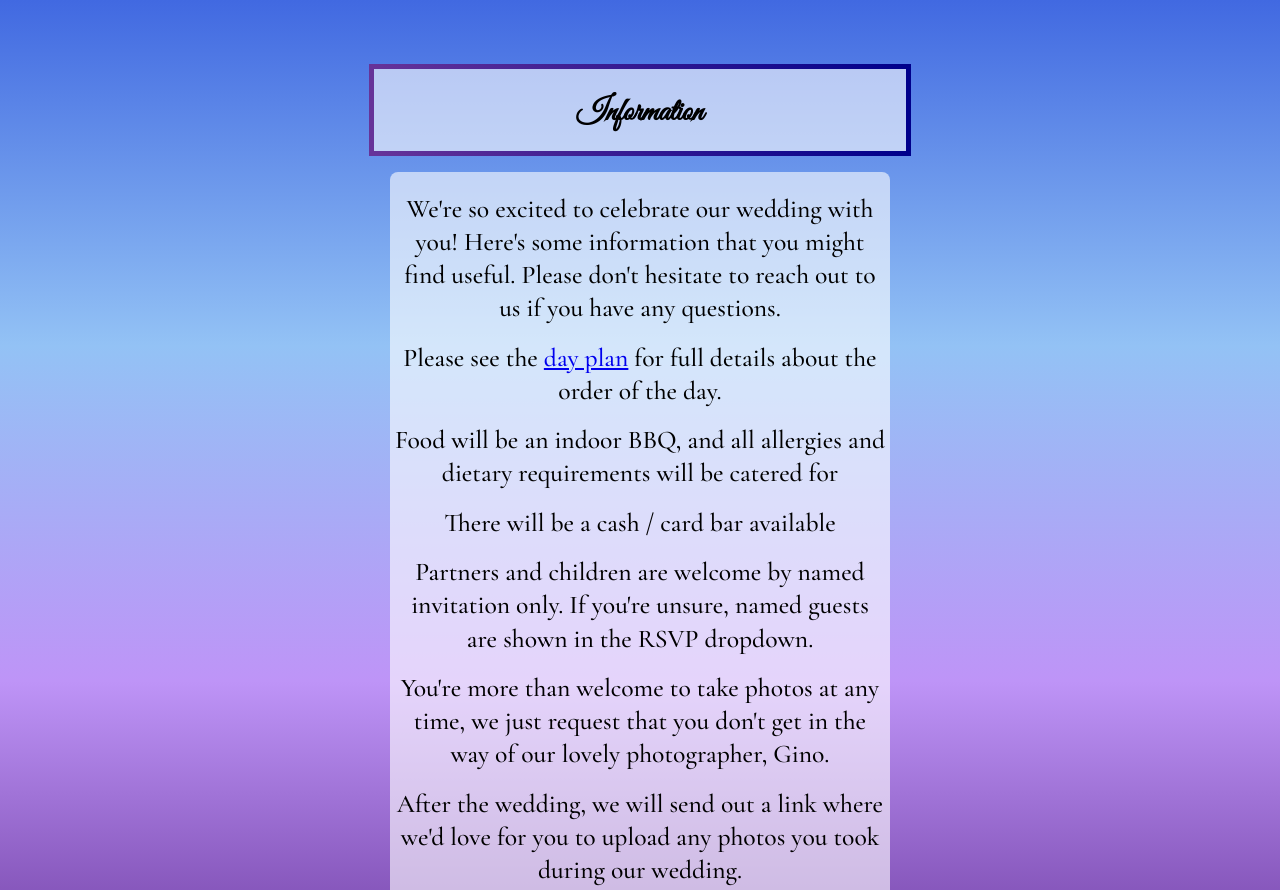
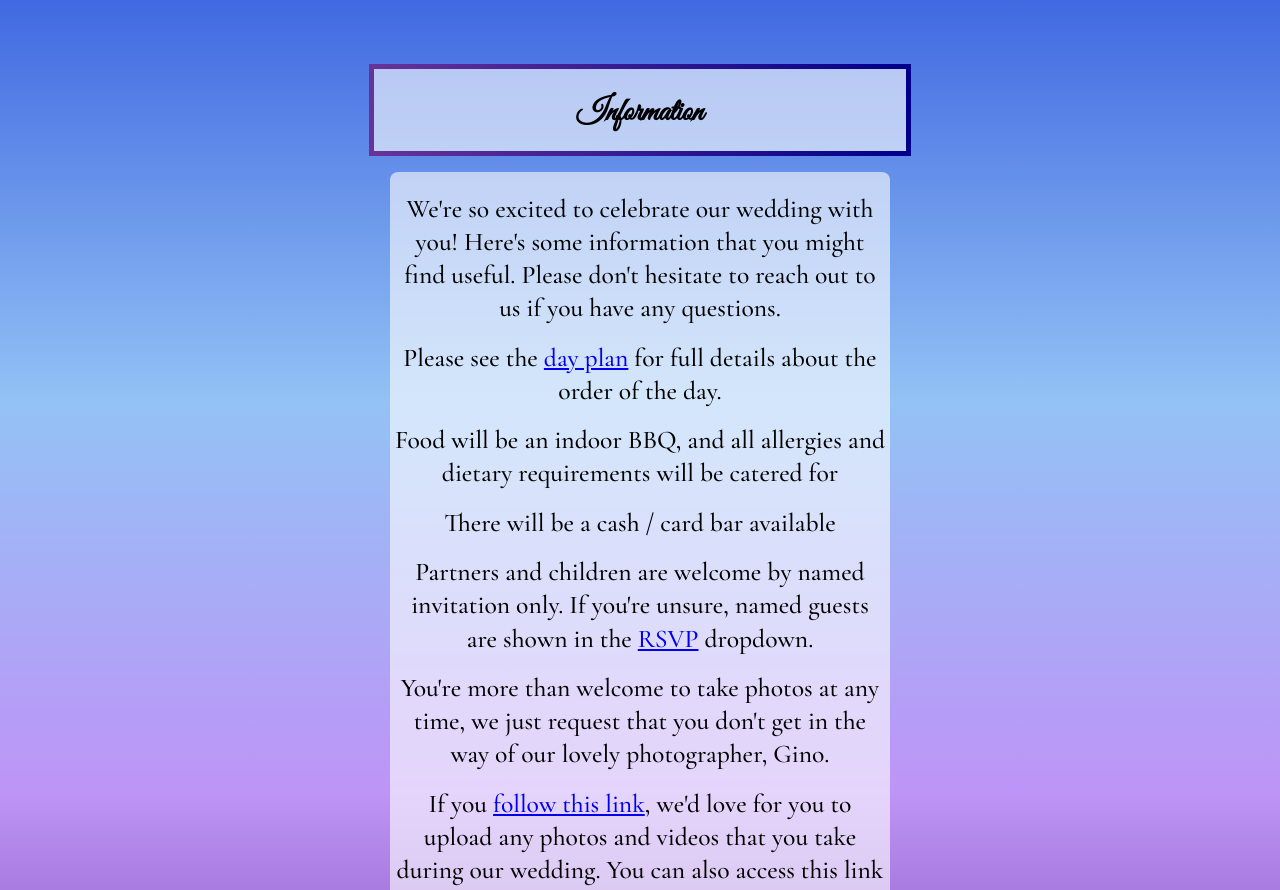
Before and after one commit to Abibubble/bubble-and-squeak, a React (Create React App) app: page /information in a window 1280 px wide. Shown: the top 890 px of the page. Built offline with nearby package versions, Linux system fonts and the light colour scheme.

Commit message:
wip: Final updates

```diff
--- a/src/pages/day-plan.js
+++ b/src/pages/day-plan.js
@@ -20,8 +20,12 @@ export default function DayPlan() {
           <PlanGrid>
             <p>4pm</p>
             <p>Reception starts</p>
+            <p>5.45pm</p>
+            <p>Speeches</p>
             <p>6pm</p>
-            <p>Dinner</p>
+            <p>Dinner (indoor BBQ)</p>
+            <p>7pm</p>
+            <p>Cake cutting</p>
             <p>11pm</p>
             <p>Carriages</p>
           </PlanGrid>
--- a/src/pages/dress-code.js
+++ b/src/pages/dress-code.js
@@ -18,10 +18,7 @@ export default function DressCode() {
           <Text>
             Heels aren't required, so feel free to wear flats for comfort
           </Text>
-          <Text>
-            As the reception will be mostly outside, make sure you bring
-            something warm for the evening
-          </Text>
+          <Text>Make sure you bring something warm for the evening</Text>
           <Text>And don't forget your dancing shoes!</Text>
         </TextWrapper>
         <Button href='/welcome'>Back</Button>
--- a/src/pages/info.js
+++ b/src/pages/info.js
@@ -27,15 +27,23 @@ export default function Info() {
           <Text>There will be a cash / card bar available</Text>
           <Text>
             Partners and children are welcome by named invitation only. If
-            you're unsure, named guests are shown in the RSVP dropdown.
+            you're unsure, named guests are shown in the{' '}
+            <a href='/day-plan'>RSVP</a> dropdown.
           </Text>
           <Text>
             You're more than welcome to take photos at any time, we just request
             that you don't get in the way of our lovely photographer, Gino.
           </Text>
           <Text>
-            After the wedding, we will send out a link where we'd love for you
-            to upload any photos you took during our wedding.
+            If you{' '}
+            <a href='https://weduploader.com/upload/8Vyk8u1h4PbJrXRC'>
+              follow this link
+            </a>
+            , we'd love for you to upload any photos and videos that you take
+            during our wedding. You can also access this link by scanning the QR
+            code on the back of the I Spy cards, and we will also send the link
+            out via email after the wedding. These images get uploaded directly
+            to our Google Drive, and aren't stored anywhere else.
           </Text>
           <Text>We look forward to seeing you there!</Text>
         </TextWrapper>
--- a/src/pages/rsvp.js
+++ b/src/pages/rsvp.js
@@ -14,14 +14,14 @@ export default function Rsvp() {
         <Title>RSVP</Title>
         <Info>
           Please fill out one RSVP per person. This allows us to keep track of
-          who has which allergies
+          who has which allergies and dietary requirements.
         </Info>
         <RsvpForm />
         <Button href='/welcome'>Back</Button>
         <InfoText>
           Please RSVP by 31st December 2023. Partners and children are welcome
-          by named invitation only. If you have any questions, please email us
-          at{' '}
+          by named invitation only. If you're unsure, named guests are shown in
+          the RSVP dropdown. If you have any questions, please email us at{' '}
           <EmailLink href='mailto:the.harrison.nyes@gmail.com'>
             the.harrison.nyes@gmail.com
           </EmailLink>
--- a/src/pages/transport.js
+++ b/src/pages/transport.js
@@ -13,6 +13,7 @@ export default function Transport() {
     <Wrapper wedding>
       <PageSection>
         <Title>Transport</Title>
+        <Subtitle>Driving</Subtitle>
         <TextWrapper>
           <Text>Pinner is in the Ultra Low Emission Zone (ULEZ).</Text>
           <Text>
@@ -29,8 +30,8 @@ export default function Transport() {
         <TextWrapper>
           <Text>
             Unfortunately there isn't a lot of parking space at The Woodman, and
-            we recommend that you don't try to park in their car park. There is
-            free parking down the nearby side roads.
+            we ask that you don't try to park in their car park. There is free
+            parking down the nearby side roads.
           </Text>
           <Text>
             Alternatively, there is a car park near Eastcote station, which is
```
Also changed, not shown: src/pages/gift.js (+0 -19 lines), src/images/honeymoon.jpeg (deleted).
